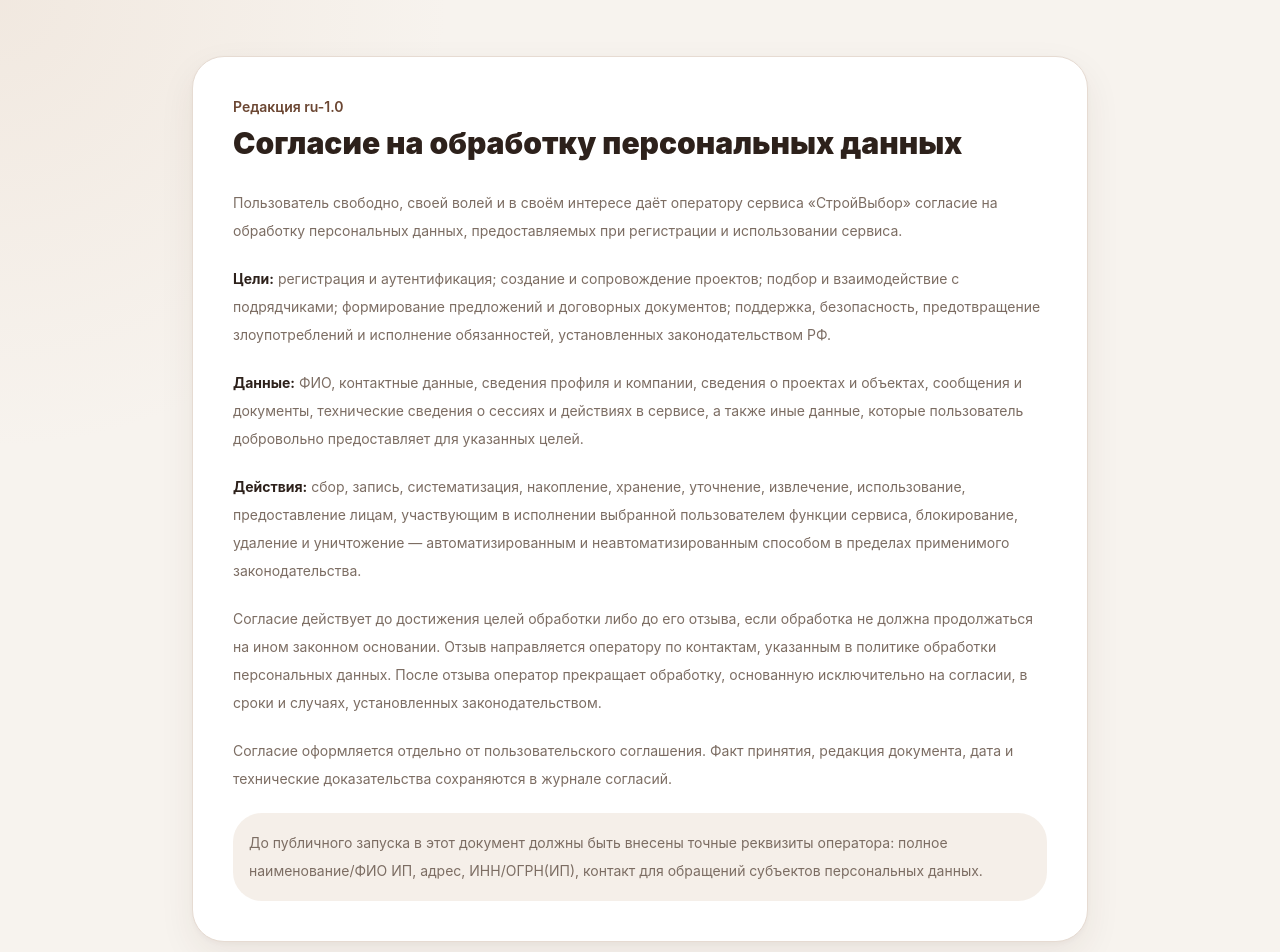
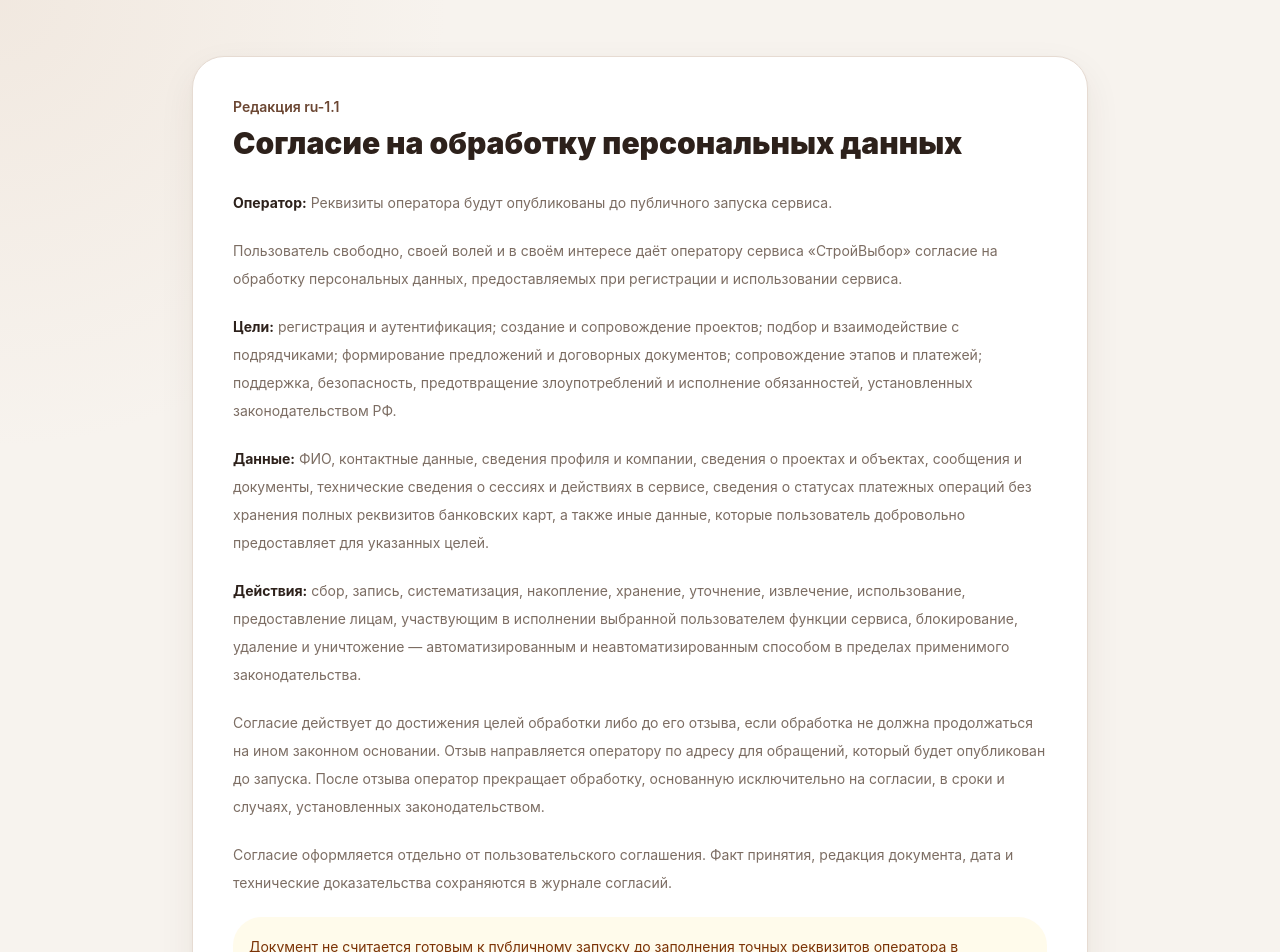
Before and after one commit to ggamzatov/stroyselect, a Next.js app: page /legal/personal-data-consent in a window 1280 px wide. Shown: the top 952 px of the page. Built offline with nearby package versions, Linux system fonts and the light colour scheme.

Commit message:
feat: bind personal data consent to configured operator

```diff
--- a/app/legal/personal-data-consent/page.tsx
+++ b/app/legal/personal-data-consent/page.tsx
@@ -1,16 +1,20 @@
+import { getLegalOperator, legalOperatorSummary } from "@/lib/legal/operator";
+
 export const metadata = { title: "Согласие на обработку персональных данных — СтройВыбор" };
 
 export default function PersonalDataConsentPage() {
+  const operator=getLegalOperator();
   return <main className="app-container py-10 md:py-14"><article className="mx-auto max-w-4xl rounded-[2rem] border border-border bg-card p-6 shadow-[var(--shadow-soft)] md:p-10">
-    <p className="text-sm font-semibold text-primary">Редакция ru-1.0</p><h1 className="mt-2 text-3xl font-black">Согласие на обработку персональных данных</h1>
+    <p className="text-sm font-semibold text-primary">Редакция ru-1.1</p><h1 className="mt-2 text-3xl font-black">Согласие на обработку персональных данных</h1>
     <div className="mt-7 space-y-5 text-sm leading-7 text-muted-foreground">
+      <p><strong className="text-foreground">Оператор:</strong> {legalOperatorSummary(operator)}</p>
       <p>Пользователь свободно, своей волей и в своём интересе даёт оператору сервиса «СтройВыбор» согласие на обработку персональных данных, предоставляемых при регистрации и использовании сервиса.</p>
-      <p><strong className="text-foreground">Цели:</strong> регистрация и аутентификация; создание и сопровождение проектов; подбор и взаимодействие с подрядчиками; формирование предложений и договорных документов; поддержка, безопасность, предотвращение злоупотреблений и исполнение обязанностей, установленных законодательством РФ.</p>
-      <p><strong className="text-foreground">Данные:</strong> ФИО, контактные данные, сведения профиля и компании, сведения о проектах и объектах, сообщения и документы, технические сведения о сессиях и действиях в сервисе, а также иные данные, которые пользователь добровольно предоставляет для указанных целей.</p>
+      <p><strong className="text-foreground">Цели:</strong> регистрация и аутентификация; создание и сопровождение проектов; подбор и взаимодействие с подрядчиками; формирование предложений и договорных документов; сопровождение этапов и платежей; поддержка, безопасность, предотвращение злоупотреблений и исполнение обязанностей, установленных законодательством РФ.</p>
+      <p><strong className="text-foreground">Данные:</strong> ФИО, контактные данные, сведения профиля и компании, сведения о проектах и объектах, сообщения и документы, технические сведения о сессиях и действиях в сервисе, сведения о статусах платежных операций без хранения полных реквизитов банковских карт, а также иные данные, которые пользователь добровольно предоставляет для указанных целей.</p>
       <p><strong className="text-foreground">Действия:</strong> сбор, запись, систематизация, накопление, хранение, уточнение, извлечение, использование, предоставление лицам, участвующим в исполнении выбранной пользователем функции сервиса, блокирование, удаление и уничтожение — автоматизированным и неавтоматизированным способом в пределах применимого законодательства.</p>
-      <p>Согласие действует до достижения целей обработки либо до его отзыва, если обработка не должна продолжаться на ином законном основании. Отзыв направляется оператору по контактам, указанным в политике обработки персональных данных. После отзыва оператор прекращает обработку, основанную исключительно на согласии, в сроки и случаях, установленных законодательством.</p>
+      <p>Согласие действует до достижения целей обработки либо до его отзыва, если обработка не должна продолжаться на ином законном основании. Отзыв направляется оператору по адресу {operator.email||"для обращений, который будет опубликован до запуска"}. После отзыва оператор прекращает обработку, основанную исключительно на согласии, в сроки и случаях, установленных законодательством.</p>
       <p>Согласие оформляется отдельно от пользовательского соглашения. Факт принятия, редакция документа, дата и технические доказательства сохраняются в журнале согласий.</p>
-      <p className="rounded-2xl bg-secondary/60 p-4">До публичного запуска в этот документ должны быть внесены точные реквизиты оператора: полное наименование/ФИО ИП, адрес, ИНН/ОГРН(ИП), контакт для обращений субъектов персональных данных.</p>
+      {!operator.configured&&<p className="rounded-2xl bg-amber-50 p-4 text-amber-900">Документ не считается готовым к публичному запуску до заполнения точных реквизитов оператора в LEGAL_OPERATOR_*.</p>}
     </div>
   </article></main>;
 }
```
